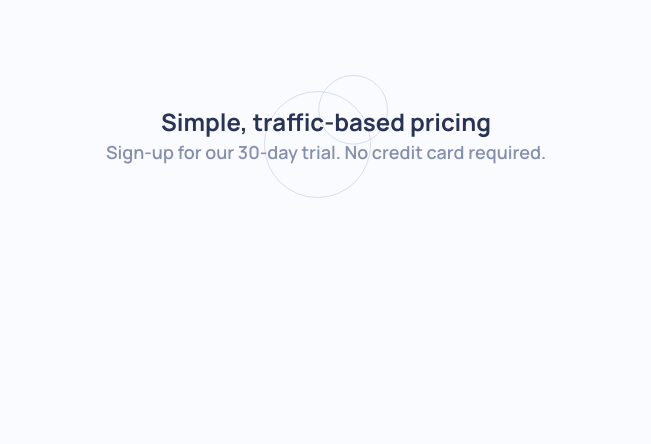
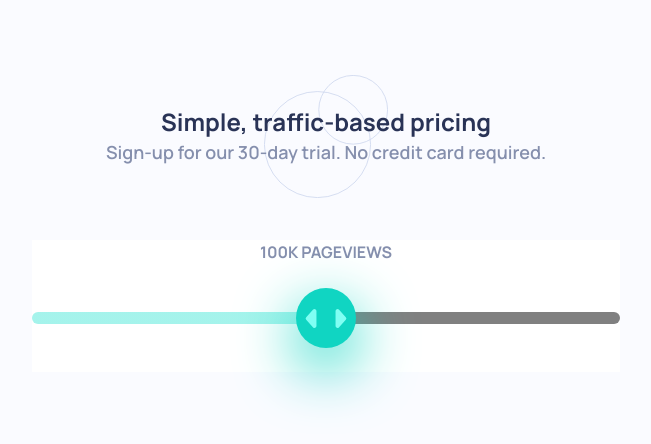
Before and after one commit to akshay-ken/novice-project-08, a React (Vite) app: page / in a window 1280 px wide. Shown: the top 444 px of the page, without its empty margins (314-965 px from the left). Built offline with nearby package versions, Linux system fonts and the light colour scheme.

Commit message:
style: style range slider and its thumb

```diff
--- a/src/components/MainPage.jsx
+++ b/src/components/MainPage.jsx
@@ -1,9 +1,11 @@
 import { HeaderSection } from "./HeaderSection";
+import { PricingCard } from "./PricingCard";
 
 export function MainPage() {
   return (
     <main className="flex flex-col items-center justify-start px-[4%] py-[8%] md:py-[5%]">
       <HeaderSection />
+      <PricingCard />
     </main>
   );
 }
--- /dev/null
+++ b/src/components/PricingCard.jsx
@@ -0,0 +1,33 @@
+export function PricingCard() {
+  return (
+    <section className="w-full md:w-[50%] bg-white flex flex-col items-center justify-center mt-8">
+      <p className=" uppercase text-base font-bold text-Text ">
+        100k Pageviews
+      </p>
+      {/* Slider */}
+
+      <input
+        id="steps-range"
+        type="range"
+        min={0}
+        max={100}
+        value={50}
+        step={2}
+        style={{
+          backgroundImage: `linear-gradient(90deg, hsl(174, 77%, 80%) 0%, hsl(174, 77%, 80%) ${50}%, gray ${50}%, gray 100%)`,
+        }}
+        className={"w-full my-12 h-3 rounded-lg appearance-none cursor-pointer"}
+      />
+    </section>
+  );
+}
+
+// Here are the different page view ranges and the corresponding monthly price totals:
+
+// - 10K pageviews / $8 per month
+// - 50K pageviews / $12 per month
+// - 100K pageviews / $16 per month
+// - 500k pageviews / $24 per month
+// - 1M pageviews / $36 per month
+
+// If the visitor switches the toggle to yearly billing, a 25% discount should be applied to all prices.
--- a/src/index.css
+++ b/src/index.css
@@ -22,3 +22,22 @@
   --color-Discount-Text: hsl(15, 100%, 70%);
   --color-CTA-Text: hsl(226, 100%, 87%);
 }
+
+/* styles.css */
+
+/* For Webkit browsers (Chrome, Safari) */
+#steps-range::-webkit-slider-thumb {
+  -webkit-appearance: none;
+  border: none;
+  height: 60px;
+  width: 60px;
+  border-radius: 50%;
+  background: hsl(174, 86%, 45%); /* Change the background color */
+  cursor: pointer;
+  /* Add an image */
+  background-image: url("./assets//images/icon-slider.svg");
+  background-size: 70%;
+  background-position: center;
+  background-repeat: no-repeat;
+  box-shadow: 0px 20px 60px hsl(174, 86%, 45%);
+}
```
